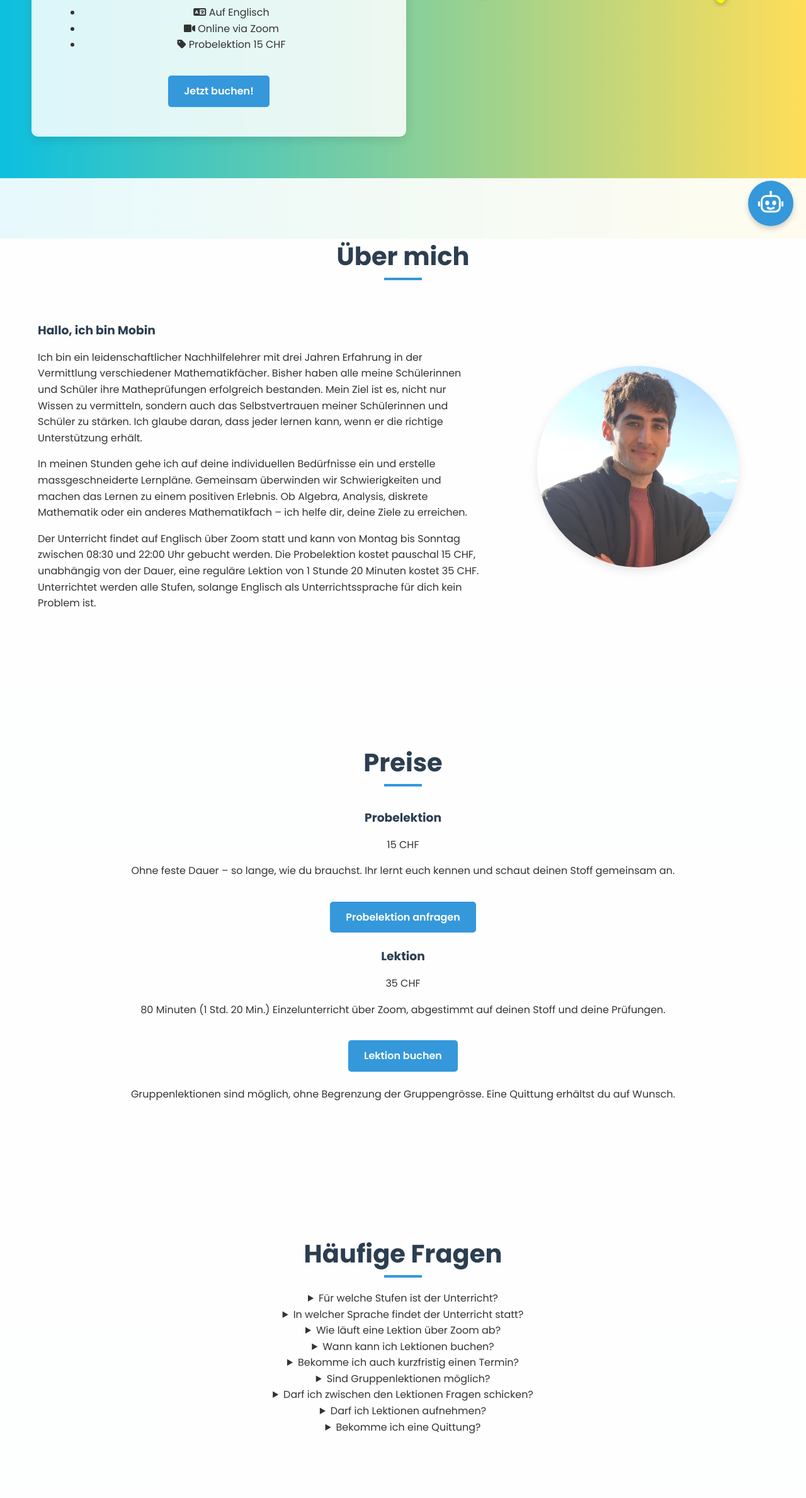
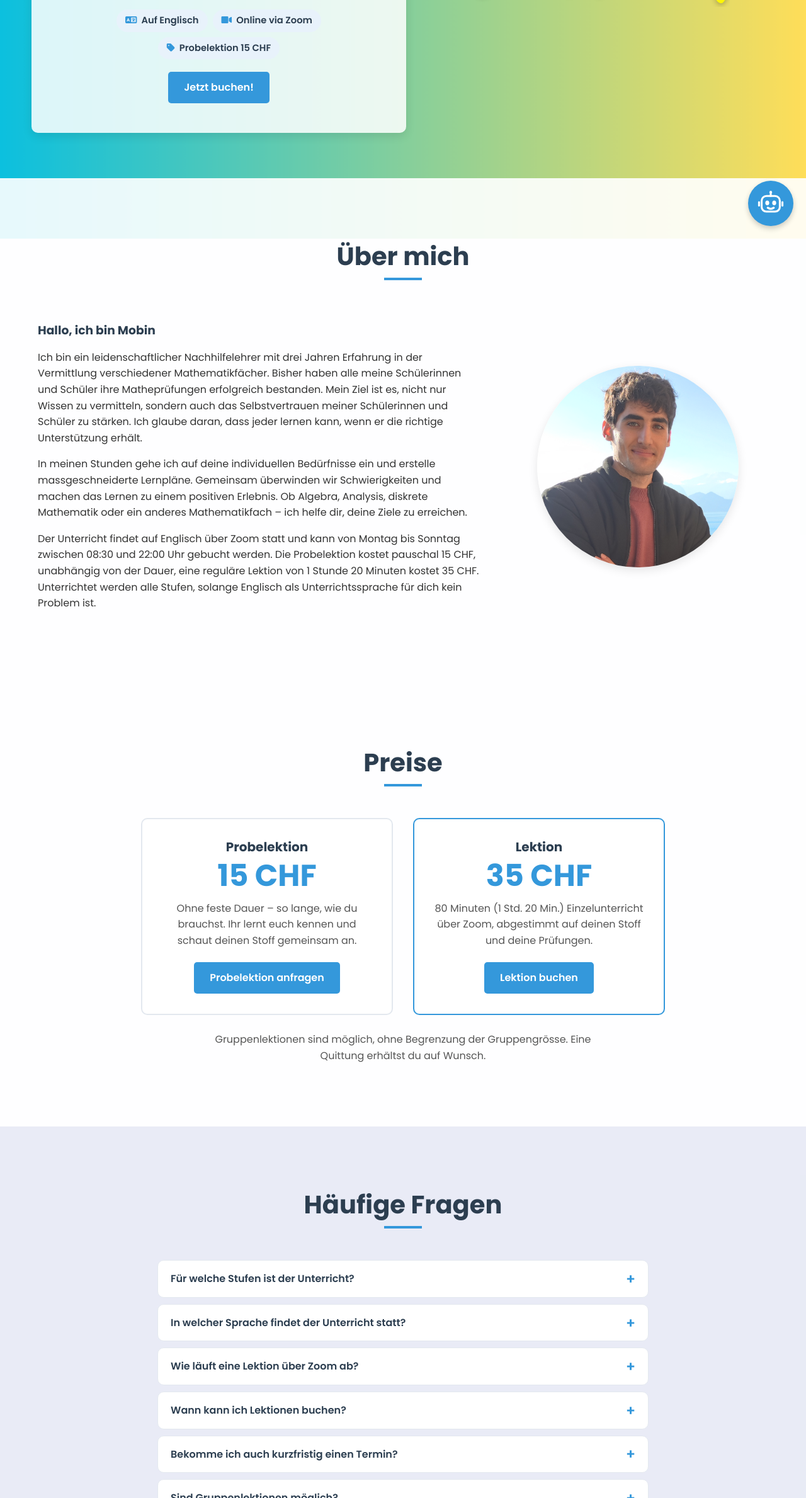
Before and after one commit to phicoop/mobin.tuors, a plain HTML site: page index.html in a window 1280 px wide. Shown: the part 421-2800 px from the top of the page at 63% size. Drawn offline with Linux system fonts and the light colour scheme.

Commit message:
Restore Mobintutors stylesheet with original styles

```diff
--- a/style.css
+++ b/style.css
@@ -59,6 +59,8 @@ h1, h2, h3 {
     color: var(--navy);
     line-height: 1.2;
     overflow-wrap: break-word;
+    -webkit-hyphens: auto; /* lange deutsche Wörter auf kleinen Handys trennen */
+    hyphens: auto;
 }
 
 .container {
@@ -267,9 +269,10 @@ nav {
 }
 
 .page-section h2 {
-    font-size: clamp(1.8rem, 1.3rem + 2vw, 2.5rem);
+    font-size: clamp(1.6rem, 1.2rem + 2vw, 2.5rem);
     margin: 0 0 20px;
     display: inline-block;
+    max-width: 100%;
 }
 
 .page-section h2::after {
@@ -411,6 +414,218 @@ footer {
 
 footer p {
     margin: 0;
+}
+
+/* ---------- Hero: Kurzinfos ---------- */
+.hero-facts {
+    list-style: none;
+    padding: 0;
+    margin: 18px 0 0;
+    display: flex;
+    flex-wrap: wrap;
+    justify-content: center;
+    gap: 8px;
+}
+
+.hero-facts li {
+    display: inline-flex;
+    align-items: center;
+    gap: 7px;
+    padding: 6px 14px;
+    border-radius: 999px;
+    background-color: #e8f2fb;
+    color: var(--navy);
+    font-weight: 600;
+    font-size: 0.92rem;
+}
+
+.hero-facts i {
+    color: var(--blue);
+}
+
+/* ---------- Preise ---------- */
+.prices-section {
+    background-color: rgba(255, 255, 255, 0.92);
+}
+
+.price-grid {
+    display: flex;
+    flex-wrap: wrap;
+    justify-content: center;
+    gap: clamp(20px, 4vw, 32px);
+    margin-top: 30px;
+}
+
+.price-card {
+    flex: 1 1 280px;
+    max-width: 400px;
+    display: flex;
+    flex-direction: column;
+    align-items: center;
+    background-color: #fff;
+    border: 2px solid #e3e8ef;
+    border-radius: var(--radius);
+    padding: clamp(22px, 4vw, 32px);
+    text-align: center;
+}
+
+.price-card--main {
+    border-color: var(--blue);
+}
+
+.price-card h3 {
+    margin: 0;
+    font-size: 1.25rem;
+}
+
+.price-amount {
+    margin: 8px 0 12px;
+    font-size: clamp(2.2rem, 1.8rem + 2vw, 3rem);
+    font-weight: 700;
+    line-height: 1.1;
+    color: var(--blue);
+}
+
+.price-card p:not(.price-amount) {
+    margin: 0 0 22px;
+    color: var(--text-soft);
+}
+
+.price-card .cta-button {
+    margin-top: auto; /* Buttons beider Karten auf gleicher Höhe */
+}
+
+.price-note {
+    max-width: 640px;
+    margin: 26px auto 0;
+    color: var(--text-soft);
+}
+
+/* ---------- Erfahrungsberichte ---------- */
+.testimonials-list {
+    display: flex;
+    flex-wrap: wrap;
+    justify-content: center;
+    gap: 24px;
+    margin-top: 30px;
+}
+
+.testimonial {
+    flex: 1 1 280px;
+    max-width: 380px;
+    margin: 0;
+    padding: 24px;
+    background-color: #fff;
+    border-left: 4px solid var(--blue);
+    border-radius: 0 var(--radius) var(--radius) 0;
+    text-align: left;
+}
+
+.testimonial blockquote {
+    margin: 0 0 12px;
+    font-size: 1.05rem;
+}
+
+.testimonial blockquote::before { content: '«'; }
+.testimonial blockquote::after { content: '»'; }
+
+.testimonial figcaption {
+    font-weight: 600;
+    color: var(--navy);
+    font-size: 0.92rem;
+}
+
+/* ---------- FAQ ---------- */
+.faq-section {
+    background-color: rgba(232, 234, 246, 0.9);
+}
+
+.faq-list {
+    max-width: 780px;
+    margin: 30px auto 0;
+    text-align: left;
+}
+
+.faq-list details {
+    background-color: #fff;
+    border-radius: var(--radius);
+    margin-bottom: 10px;
+    border: 1px solid #e3e8ef;
+}
+
+.faq-list summary {
+    cursor: pointer;
+    list-style: none;
+    padding: 16px 48px 16px 20px;
+    font-weight: 600;
+    color: var(--navy);
+    position: relative;
+    min-height: 44px;
+}
+
+.faq-list summary::-webkit-details-marker { display: none; }
+
+.faq-list summary::after {
+    content: '+';
+    position: absolute;
+    right: 20px;
+    top: 50%;
+    transform: translateY(-50%);
+    font-size: 1.4rem;
+    line-height: 1;
+    color: var(--blue);
+}
+
+.faq-list details[open] summary::after {
+    content: '−';
+}
+
+.faq-list details p {
+    margin: 0;
+    padding: 0 20px 18px;
+    color: var(--text-soft);
+}
+
+/* ---------- Datenschutz ---------- */
+.privacy-section h3 {
+    font-size: 1.05rem;
+    margin: 22px 0 4px;
+}
+
+.privacy-section p {
+    margin: 0 0 8px;
+}
+
+.form-privacy {
+    font-size: 0.85rem;
+    color: var(--text-soft);
+    margin: -4px 0 10px;
+}
+
+.form-privacy a {
+    color: var(--blue);
+}
+
+/* ---------- Footer-Links ---------- */
+.footer-links {
+    display: flex;
+    justify-content: center;
+    flex-wrap: wrap;
+    gap: 8px 24px;
+    margin-bottom: 10px;
+}
+
+.footer-links a {
+    color: #fff;
+    text-decoration: none;
+    opacity: 0.85;
+    padding: 6px 0;
+}
+
+.footer-links a:hover,
+.footer-links a:focus-visible {
+    opacity: 1;
+    text-decoration: underline;
 }
 
 /* ---------- Chatbot ---------- */
```
